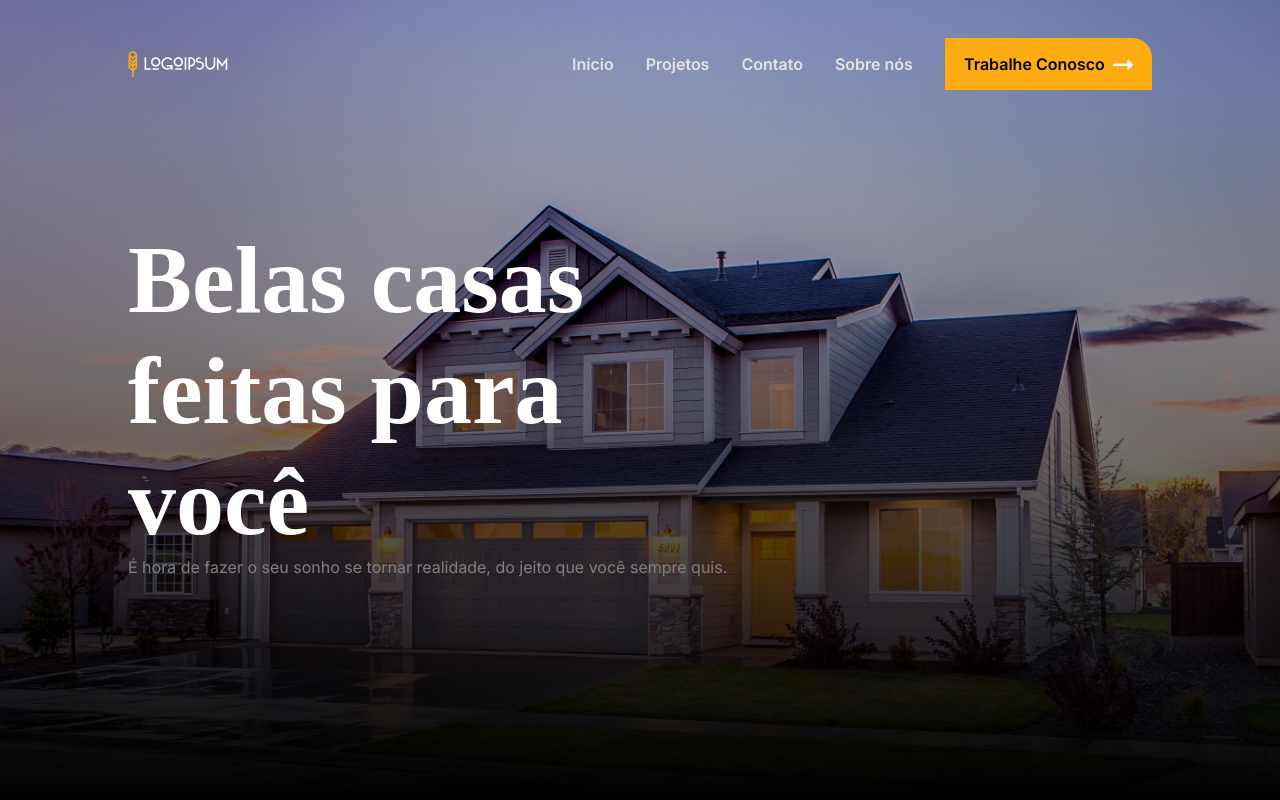
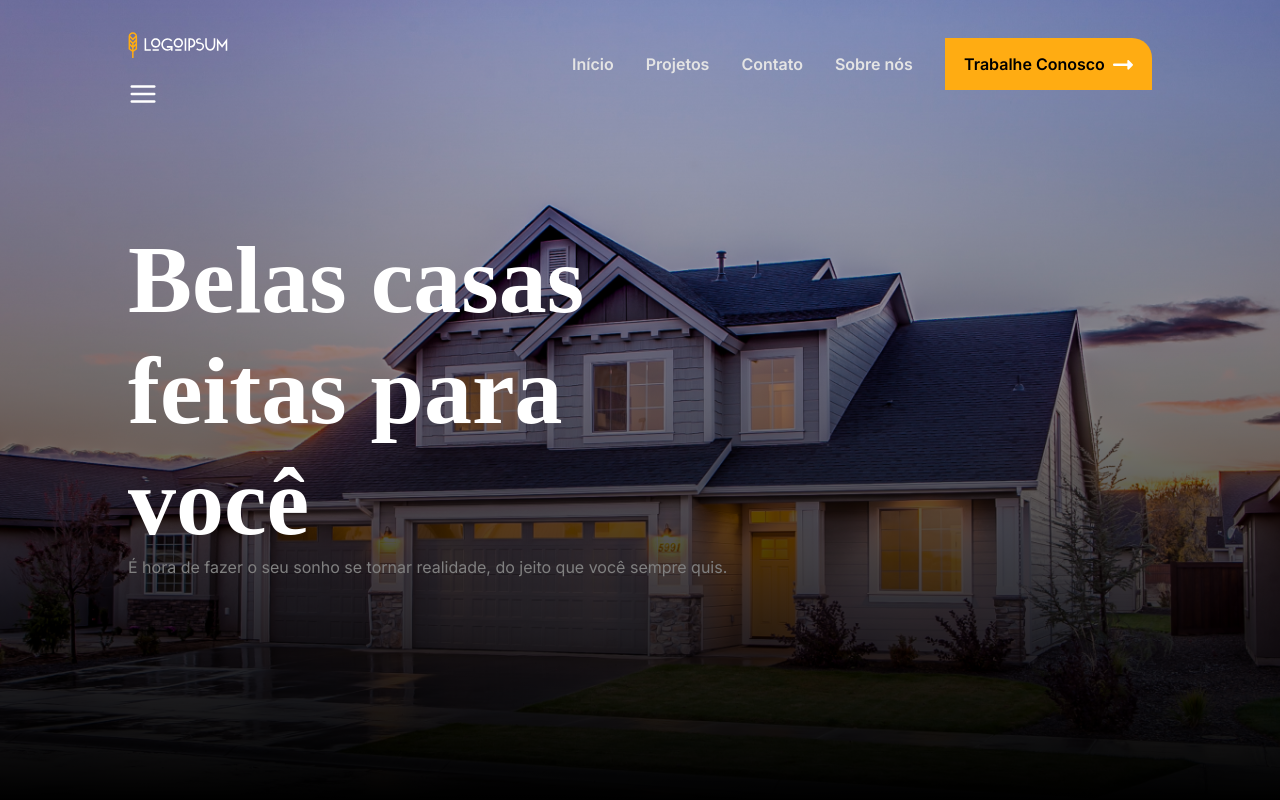
Before and after one commit to DevRadhy/Imperium-Construcoes, a Next.js app: page / in a window 1280 px wide. Shown: the top 800 px of the page. Built offline with nearby package versions, Linux system fonts and the light colour scheme.

Commit message:
Add dropdown state

```diff
--- a/src/components/Navbar.tsx
+++ b/src/components/Navbar.tsx
@@ -1,13 +1,21 @@
 import Image from 'next/image';
+import { useState } from 'react';
 
 import logo from '../../public/images/logo.svg';
+import menu from '../../public/icons/menu.svg';
+import close from '../../public/icons/close.svg';
 
 import styles from '../styles/components/Navbar.module.scss';
 import { Button } from './Button';
 
 const Navbar = () => {
+  const [ dropdown, setDropdown ] = useState<boolean>(false);
+
   return (
     <nav className={styles.container}>
+      <div
+        className={styles.icons}
+      >
         <Image
           src={logo}
           alt='Logo'
@@ -15,11 +23,34 @@ const Navbar = () => {
           height={60}
           layout="fixed"
         />
+        <div
+          className={styles.menu}
+          onClick={() => setDropdown(!dropdown)}
+        >
+          { dropdown ?
+            <Image
+              src={close}
+              alt="Close"
+              width={30}
+              height={30}
+              layout="fixed"
+            /> :
+            <Image
+              src={menu}
+              alt="Menu"
+              width={30}
+              height={30}
+              layout="fixed"
+            />
+          }
+        </div>
 
-      <ul className={styles.navlinks}>
-        <li><a href="#">Início</a></li>
+      </div>
+
+      <ul className={`${styles.navlinks} ${dropdown ? styles.dropdown : ''}`}>
+        <li><a>Início</a></li>
         <li><a href="#">Projetos</a></li>
-        <li><a href="#">Contato</a></li>
+        <li><a href="https://wa.link/1grfbr" target="_blank" rel='noreferrer'>Contato</a></li>
         <li><a href="#">Sobre nós</a></li>
         <li><Button text="Trabalhe Conosco" /></li>
       </ul>
```
Lines whose indentation alone changed are shown as unchanged.
